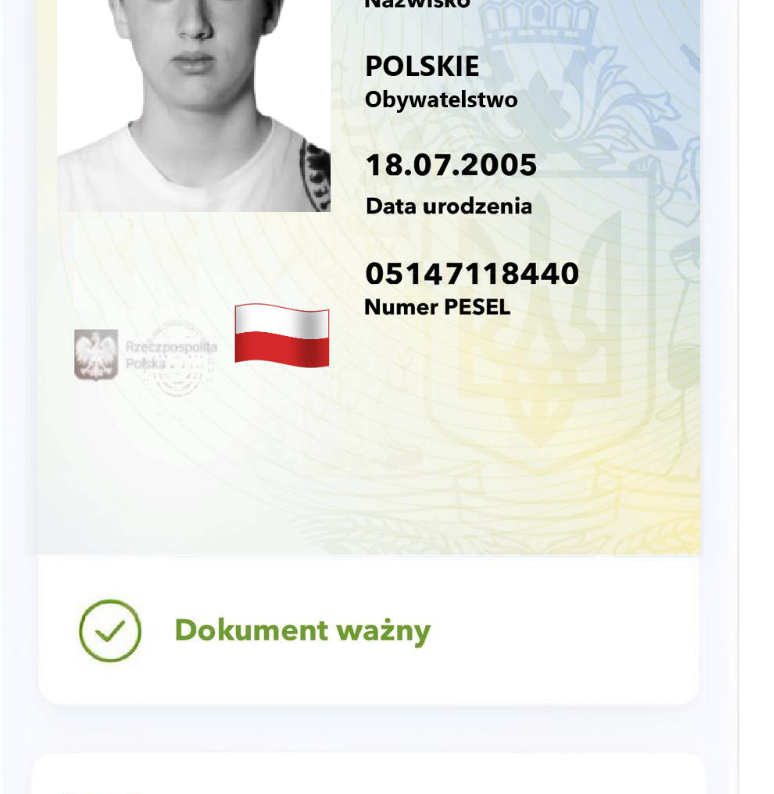
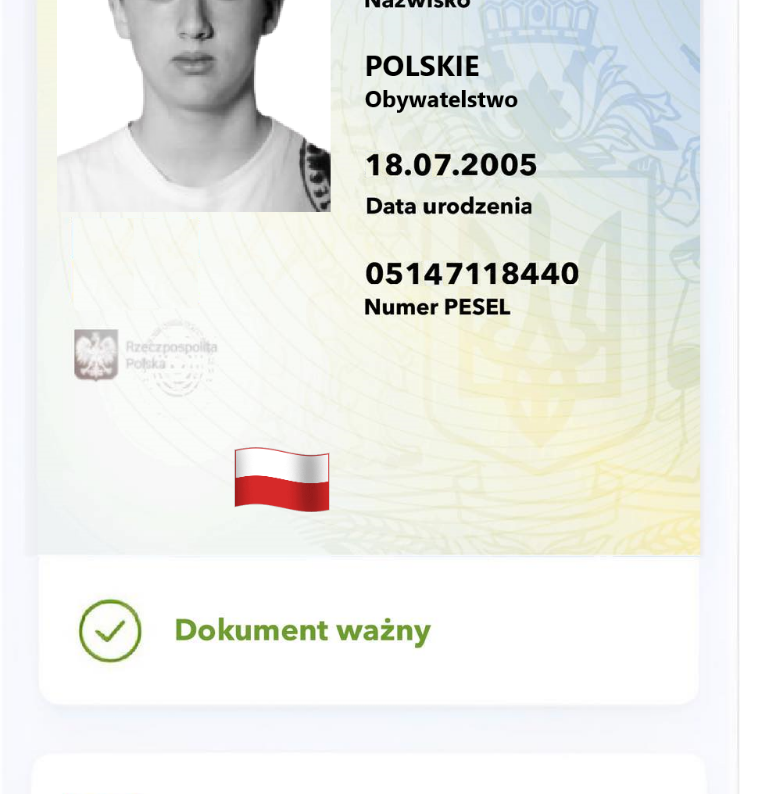
Before and after one commit to PszczuleczkaHaker17/strona10, a plain HTML site: page index.html in a window 1280 px wide. Shown: the top 794 px of the page, without its empty margins (0-774 px from the left). Drawn offline with Linux system fonts and the light colour scheme.

Commit message:
Update index.html

```diff
--- a/index.html
+++ b/index.html
@@ -3,7 +3,7 @@
 <head>
     <meta charset="UTF-8">
     <meta http-equiv="X-UA-Compatible" content="IE=edge">
-    <meta name="viewport" content="width=device-width, initial-scale=0.75">
+    <meta name="viewport" content="width=device-width, initial-scale=1.0">
     <title>lll</title>
     <style>
 body {
@@ -21,7 +21,7 @@ body {
 
 .flag {
     position: absolute;
-    top: 42%;
+    top: 60%;
     left: 22%;
     transform: translate(-50%, -50%);
     width: 110px;
```
